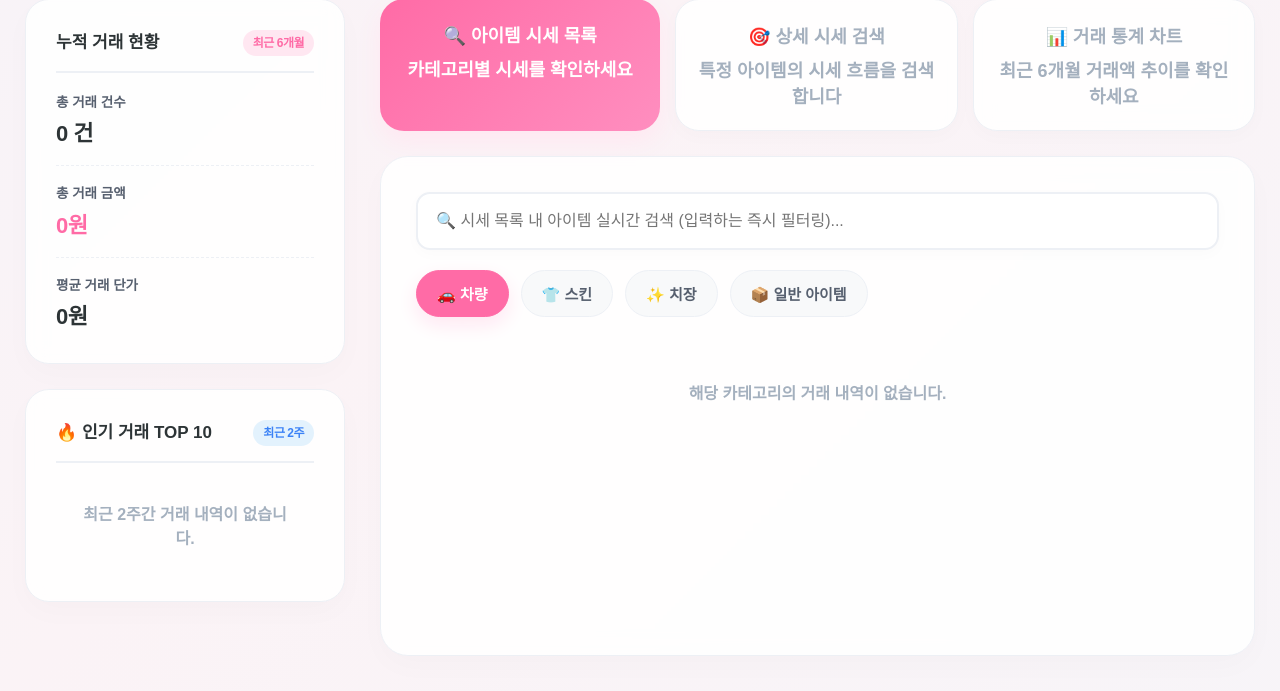
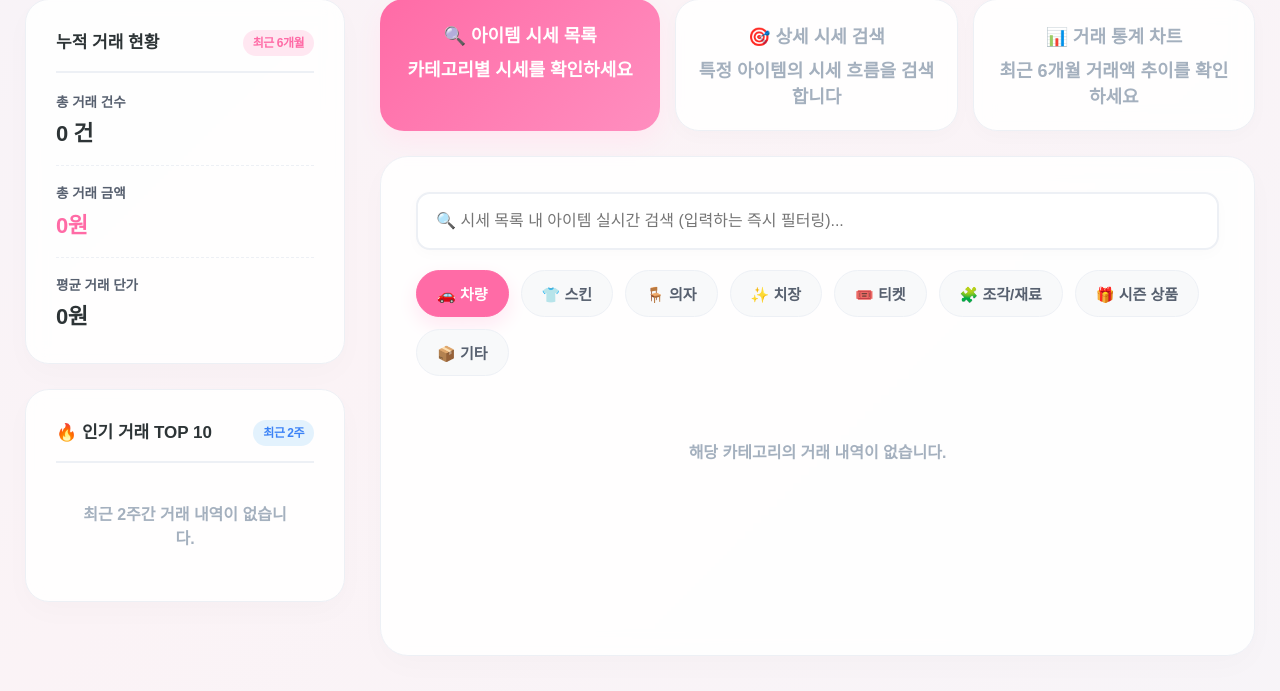
Before and after one commit to Mochisite2134/mochi-market, a Flask app: page / in a window 1280 px wide, after a click on "시세 조회". Shown: the part 111-802 px from the top of the page. Run offline with Flask 3, Linux system fonts and the light colour scheme; data that the repository does not hold is empty; some libraries are stand-ins or nearby versions; some web fonts are replaced.

Commit message:
Add files via upload

```diff
--- a/app.py
+++ b/app.py
@@ -136,10 +136,36 @@ SKIN_NAMES = [
 
 CHIJANG_KEYWORDS = ["치장", "의자", "칭호", "날개", "테트리스", "가방", "마스크", "모자", "머리띠", "붕어", "하트", "영혼", "뼈다귀", "곰", "고양이", "마법진", "메이드", "가마솥", "유령", "스크림", "인형", "지팡이", "마법서", "달빛", "이펙트", "칫솔", "치약", "배게", "브로치", "백팩", "풍선", "서클", "슬리퍼", "귀", "뿔", "꼬리", "당고", "버블툴", "튜브", "선글라스", "아이스바", "반지", "갱", "효과", "불손", "스모그", "해트", "피카츄", "삼도류", "고기", "망토", "수리검", "구미", "파쿤", "주문서", "낫", "미니언즈", "꽃잎", "선풍기", "꽃관", "물총", "양동이", "복돼지", "외계토끼", "천사링", "캔디", "고질라", "이샤르", "양모펠트", "심즈", "왕관", "포켓몬", "TowerofPower", "CryoHops", "Butterfly", "Mainframe", "Wingedfury", "DemonHunter", "FuzzyBear", "Medusa", "Razor", "Street", "devil_wing", "rabbit_hat", "조명", "헤드셋", "책가방", "베이비베어", "드래곤", "애비츄", "사과", "츄", "신세계시즌1", "붕어시리즈", "오리시리즈", "판다시리즈", "아기시리즈", "개구리시리즈", "오리세트"]
 
-# 박스/상자는 차량박스, 스킨박스에도 들어가므로 제일 먼저 아이템 처리하면 오분류됩니다.
-# 그래서 명확한 아이템성 단어만 먼저 검사하고, 박스/상자는 마지막 fallback에서만 아이템 처리합니다.
-FORCE_ITEM_PRIORITY = ["뽑기권", "신청권", "교환권", "티켓", "조각", "부품", "포장키트", "이용권", "입장권", "분해권"]
-GENERIC_ITEM_WORDS = ["상자", "박스"]
+# 카테고리 분류 기준
+# 최종 화면 카테고리:
+# 차량 / 스킨 / 의자 / 치장 / 티켓 / 조각/재료 / 시즌 상품 / 기타
+
+CHAIR_KEYWORDS = [
+    "의자", "체어", "왕좌", "소파", "벤치", "스툴", "좌석", "쿠션의자", "게이밍체어"
+]
+
+# 사용자가 보기 쉽게 신청권/교환권/이용권/티켓류는 전부 "티켓" 탭으로 모읍니다.
+TICKET_KEYWORDS = [
+    "티켓", "신청권", "교환권", "이용권", "변경권", "입장권", "뽑기권", "분해권",
+    "등록권", "이름변경권", "닉네임변경권", "확장권", "이전권", "권"
+]
+
+MATERIAL_KEYWORDS = [
+    "조각", "재료", "부품", "파편", "결정", "원석", "광석", "광물", "가루", "코어",
+    "농축액", "씨앗", "약초", "원단", "철", "금속", "나무", "목재", "석재"
+]
+
+# 스킨/치장/차량 안에 들어있는 시즌명은 위에서 먼저 걸러지고,
+# 남은 일반 아이템 중 시즌성 이름만 "시즌 상품"으로 보냅니다.
+SEASON_PRODUCT_KEYWORDS = [
+    "시즌 상품", "시즌상품", "시즌", "상품", "상승 시즌", "상승시즌", "농협 시즌", "농협시즌",
+    "신세계 상품", "신세계상품", "한우팜", "잠수코인", "잠코", "모찌떡", "빙고",
+    "겨울이벤트", "할로윈", "빼빼로데이", "이벤트상품", "이벤트 상품"
+]
+
+# 박스/상자는 차량박스, 스킨박스, 치장박스에도 들어가므로 제일 먼저 기타 처리하면 오분류됩니다.
+# 그래서 차량/스킨/의자/치장/티켓/재료/시즌 검사가 끝난 뒤 마지막에만 기타로 보냅니다.
+GENERIC_ITEM_WORDS = ["상자", "박스", "돈", "현금", "포인트", "쿠폰"]
 
 # 원본 리스트에 누락되거나 이름 표기가 자주 흔들리는 차량 보험 키워드
 FALLBACK_VEHICLES = [
@@ -150,8 +176,9 @@ FALLBACK_VEHICLES = [
 ]
 
 MARKET_NOISE_WORDS = [
-    "차량박스", "스킨박스", "치장박스", "아이템박스", "일반아이템", "일반아이템박스",
-    "차량", "스킨", "치장", "상자", "박스"
+    "차량박스", "스킨박스", "치장박스", "의자박스", "아이템박스", "일반아이템박스", "일반아이템",
+    "시즌상품박스", "시즌 상품 박스", "차량", "스킨", "치장", "의자", "시즌상품", "시즌 상품",
+    "조각재료", "조각/재료", "상자", "박스"
 ]
 
 # 기호/띄어쓰기/대소문자를 통일해서 비교합니다.
@@ -182,7 +209,10 @@ def prepare_patterns(values):
 NORM_VEHICLES = prepare_patterns(VEHICLE_NAMES)
 NORM_SKINS = prepare_patterns(SKIN_NAMES)
 NORM_CHIJANG = prepare_patterns(CHIJANG_KEYWORDS)
-NORM_FORCE_ITEMS = prepare_patterns(FORCE_ITEM_PRIORITY)
+NORM_CHAIRS = prepare_patterns(CHAIR_KEYWORDS)
+NORM_TICKETS = prepare_patterns(TICKET_KEYWORDS)
+NORM_MATERIALS = prepare_patterns(MATERIAL_KEYWORDS)
+NORM_SEASON_PRODUCTS = prepare_patterns(SEASON_PRODUCT_KEYWORDS)
 NORM_GENERIC_ITEMS = prepare_patterns(GENERIC_ITEM_WORDS)
 NORM_FALLBACK = prepare_patterns(FALLBACK_VEHICLES)
 
@@ -203,38 +233,50 @@ def match_any(candidates, patterns, allow_reverse=True):
     return False
 
 
-# 카테고리 도출: 차량/스킨/치장을 먼저 잡고, 진짜 일반 아이템은 마지막에 보냅니다.
+# 카테고리 도출: 명확한 특수 카테고리를 먼저 잡고, 남은 것은 기타로 보냅니다.
 def get_category(item_name):
     candidates = make_candidates(item_name)
     norm_name = candidates[0]
 
-    # 1. 실제 차량명 우선: 차량박스/박스/상자 단어 때문에 일반 아이템으로 빠지는 문제 방지
+    # 1. 신청권/교환권/이용권/티켓류는 화면에서 "티켓"으로 표시
+    if match_any(candidates, NORM_TICKETS, allow_reverse=False):
+        return "티켓"
+
+    # 2. 실제 차량명 우선: 차량박스/박스/상자 단어 때문에 기타로 빠지는 문제 방지
     if match_any(candidates, NORM_VEHICLES) or match_any(candidates, NORM_FALLBACK, allow_reverse=False):
         return "차량"
 
-    # 2. 스킨/치장 리스트 우선
+    # 3. 의자는 치장에서 분리
+    if match_any(candidates, NORM_CHAIRS, allow_reverse=False):
+        return "의자"
+
+    # 4. 스킨/치장 리스트 우선
     if match_any(candidates, NORM_SKINS):
         if match_any(candidates, NORM_CHIJANG, allow_reverse=False):
             return "치장"
         return "스킨"
 
-    # 3. 치장 키워드가 직접 들어간 경우
+    # 5. 치장 키워드가 직접 들어간 경우
     if match_any(candidates, NORM_CHIJANG, allow_reverse=False):
         return "치장"
 
-    # 4. 스킨 키워드가 직접 들어간 경우
+    # 6. 스킨 키워드가 직접 들어간 경우
     if any(k in norm_name for k in ["스킨", "커스텀", "코스튬"]):
         return "스킨"
 
-    # 5. 명확한 소모품/권/티켓류는 일반 아이템
-    if match_any(candidates, NORM_FORCE_ITEMS, allow_reverse=False):
-        return "아이템"
+    # 7. 시즌성 일반 아이템
+    if match_any(candidates, NORM_SEASON_PRODUCTS, allow_reverse=False):
+        return "시즌 상품"
 
-    # 6. 박스/상자는 앞에서 차량/스킨/치장으로 못 잡힌 것만 일반 아이템
+    # 8. 조각/재료류
+    if match_any(candidates, NORM_MATERIALS, allow_reverse=False):
+        return "조각/재료"
+
+    # 9. 박스/상자/돈 등 남은 일반 아이템
     if match_any(candidates, NORM_GENERIC_ITEMS, allow_reverse=False):
-        return "아이템"
+        return "기타"
 
-    return "아이템"
+    return "기타"
 
 CACHE = {
     "market_data": None,
@@ -273,7 +315,7 @@ def home():
             date_short = "Unknown"
 
         item_name = row.get('item_name', '')
-        # 🌟 파이썬이 강철 엔진으로 100% 무결점 분류해서 프론트로 쏴줍니다!
+        # 파이썬에서 카테고리를 분류해서 프론트로 전달합니다.
         category = get_category(item_name)
 
         clean_logs.append({
@@ -284,7 +326,7 @@ def home():
             'seller': row.get('seller', '알 수 없음'),
             'buyer': row.get('buyer', '알 수 없음'),
             'date': date_short,
-            'category': category # HTML아, 넌 계산하지 말고 주는 대로 받아먹어라!
+            'category': category
         })
 
     real_news_list = []
--- a/templates/index.html
+++ b/templates/index.html
@@ -364,8 +364,12 @@ table td { border-bottom: 1px solid var(--border-main); }
                 <div class="cat-tabs">
                     <button class="cat-btn active" onclick="switchCat('차량', this)">🚗 차량</button>
                     <button class="cat-btn" onclick="switchCat('스킨', this)">👕 스킨</button>
+                    <button class="cat-btn" onclick="switchCat('의자', this)">🪑 의자</button>
                     <button class="cat-btn" onclick="switchCat('치장', this)">✨ 치장</button>
-                    <button class="cat-btn" onclick="switchCat('아이템', this)">📦 일반 아이템</button>
+                    <button class="cat-btn" onclick="switchCat('티켓', this)">🎟️ 티켓</button>
+                    <button class="cat-btn" onclick="switchCat('조각/재료', this)">🧩 조각/재료</button>
+                    <button class="cat-btn" onclick="switchCat('시즌 상품', this)">🎁 시즌 상품</button>
+                    <button class="cat-btn" onclick="switchCat('기타', this)">📦 기타</button>
                 </div>
                 <div id="category-container"></div>
             </div>
@@ -699,10 +703,20 @@ table td { border-bottom: 1px solid var(--border-main); }
         if(t > latestTime) latestTime = t;
 
         let originalName = log.name;
-        let cat = log.category || '아이템';
-        let prefix = cat === '차량' ? '[🚗] ' : cat === '스킨' ? '[👕] ' : cat === '치장' ? '[✨] ' : '[📦] ';
+        let cat = log.category || '기타';
+        const categoryPrefixMap = {
+            '차량': '[🚗] ',
+            '스킨': '[👕] ',
+            '의자': '[🪑] ',
+            '치장': '[✨] ',
+            '티켓': '[🎟️] ',
+            '조각/재료': '[🧩] ',
+            '시즌 상품': '[🎁] ',
+            '기타': '[📦] '
+        };
+        let prefix = categoryPrefixMap[cat] || '[📦] ';
 
-        let cleanName = originalName.replace(/\[.*?\]/g, '').replace(/【.*?】/g, '').replace(/<.*?>/g, '').replace(/스킨박스#/g, '').replace(/차량박스#/g, '').replace(/[🚗👕🧸🪑✨📦🧩🎫🎣]/g, '').trim();
+        let cleanName = originalName.replace(/\[.*?\]/g, '').replace(/【.*?】/g, '').replace(/<.*?>/g, '').replace(/스킨박스#/g, '').replace(/차량박스#/g, '').replace(/치장박스#/g, '').replace(/의자박스#/g, '').replace(/아이템박스#/g, '').replace(/일반아이템박스#/g, '').replace(/시즌상품박스#/g, '').replace(/[🚗👕🧸🪑✨📦🧩🎫🎟🎁🎣]/g, '').trim();
         if (!cleanName) cleanName = originalName.replace(/\[.*?\]/g, '').trim() || originalName;
 
         return { ...log, original_name: originalName, name: prefix + cleanName, category: cat, timestamp: t };
@@ -768,18 +782,21 @@ table td { border-bottom: 1px solid var(--border-main); }
             stats[log.name].sum += log.unit_price;
         });
 
-        let cats = { '차량': [], '스킨': [], '치장': [], '아이템': [] };
+        const categoryOrder = ['차량', '스킨', '의자', '치장', '티켓', '조각/재료', '시즌 상품', '기타'];
+        let cats = {};
+        categoryOrder.forEach(c => cats[c] = []);
+
         for(let name in stats) {
             let avg = Math.floor(stats[name].sum / stats[name].count);
             let obj = { name: name, count: stats[name].count, avg_price: formatKRW(avg) };
             if(cats[stats[name].category]) cats[stats[name].category].push(obj);
-            else cats['아이템'].push(obj);
+            else cats['기타'].push(obj);
         }
 
-        for(let c in cats) cats[c].sort((a,b) => b.count - a.count);
+        categoryOrder.forEach(c => cats[c].sort((a,b) => b.count - a.count));
 
         let html = '';
-        for(let c in cats) {
+        categoryOrder.forEach(c => {
             html += `<div id="cat-${c}" class="cat-content ${c === '차량' ? 'active' : ''}">`;
             if(cats[c].length === 0) {
                 html += `<div style="padding:40px; text-align:center; color:var(--text-muted); grid-column: 1 / -1; font-weight:600;">해당 카테고리의 거래 내역이 없습니다.</div>`;
@@ -796,7 +813,7 @@ table td { border-bottom: 1px solid var(--border-main); }
                 });
             }
             html += `</div>`;
-        }
+        });
         container.innerHTML = html;
     }
 
@@ -805,7 +822,7 @@ table td { border-bottom: 1px solid var(--border-main); }
         switchPage('page-market', marketPageBtn);
         const searchBtn = document.querySelectorAll('.tab-btn')[1];
         switchTab('tab-search', searchBtn);
-        document.getElementById('searchInput').value = itemName.replace(/\[.*?\]\s*/g, ''); // 앞의 이모지 제거 후 검색
+        document.getElementById('searchInput').value = itemName.replace(/\[.*?\]\s*/g, ''); // 앞의 카테고리 이모지 제거 후 검색
         searchItem();
         document.getElementById('page-market').scrollIntoView({ behavior: 'smooth' });
     }
```
